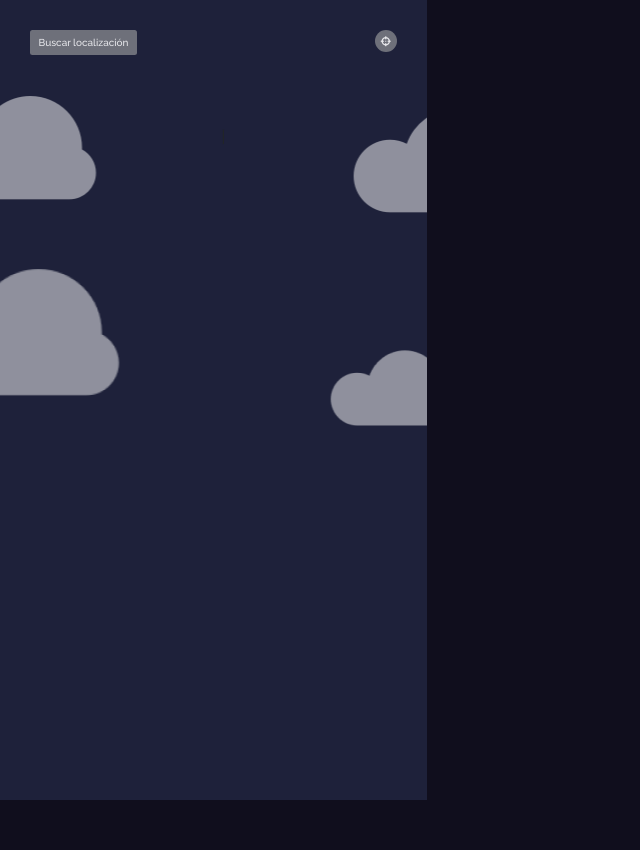
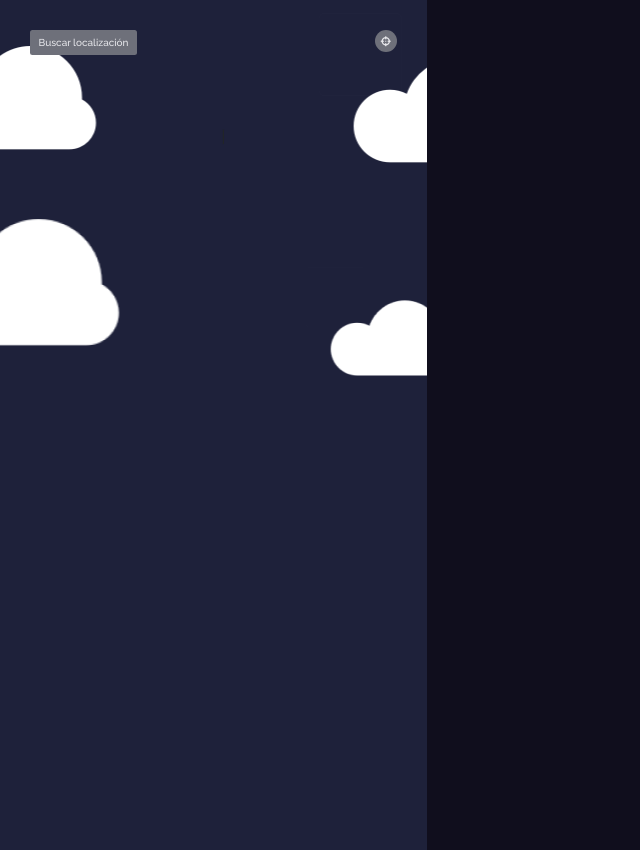
Before and after one commit to hormundo/wheaterandforecast, a website: page index.html in a window 1280 px wide. Shown: the whole page, without its empty margins (0-640 px from the left). Drawn offline with nearby package versions, Linux system fonts and the light colour scheme.

Commit message:
Add files via upload
Ajustes

```diff
--- a/src/scss/base/_globales.scss
+++ b/src/scss/base/_globales.scss
@@ -3,9 +3,6 @@ html {
     box-sizing: border-box;
     min-height: 100%;
 
-    @include tablet {
-        overflow: hidden;
-    }
 }
 *, *:before, *:after {
     box-sizing: inherit;
--- a/src/scss/layout/_colleft.scss
+++ b/src/scss/layout/_colleft.scss
@@ -1,18 +1,18 @@
 .col-left {
-    background-color: $color-blue_1E213A;
+    background-color: #1e213a;
     position: relative;
-
+    background-image: url(./../../src/images/Cloud-background.png);
+    background-repeat: no-repeat;
+    background-position: center top;
     &:after {
         content: "";
         height: 100%;
         width: 100%;
-        background-image: url(./../../src/images/Cloud-background.png);
-        opacity: .5;
         position: absolute;
-        background-repeat: no-repeat;
         left: 0;
-        background-position: top;
         top: 50px;
+        background-color: #1e213a;
+        z-index: -1;
     }
 
     .btn-search-location {
```
Also changed, not shown: dist/css/app.css, 1 other file.
